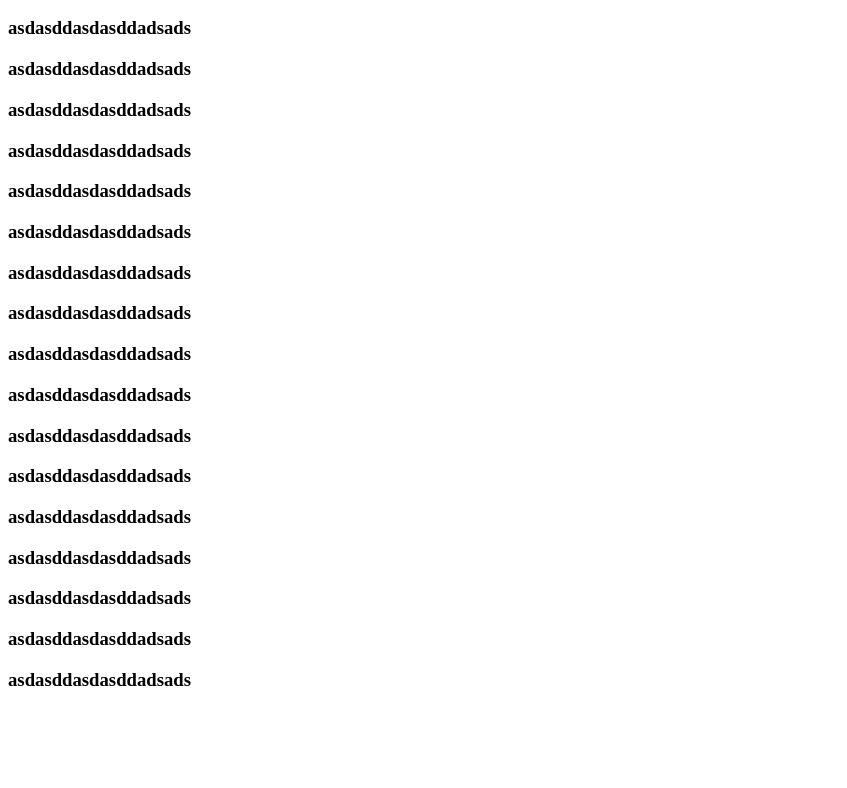
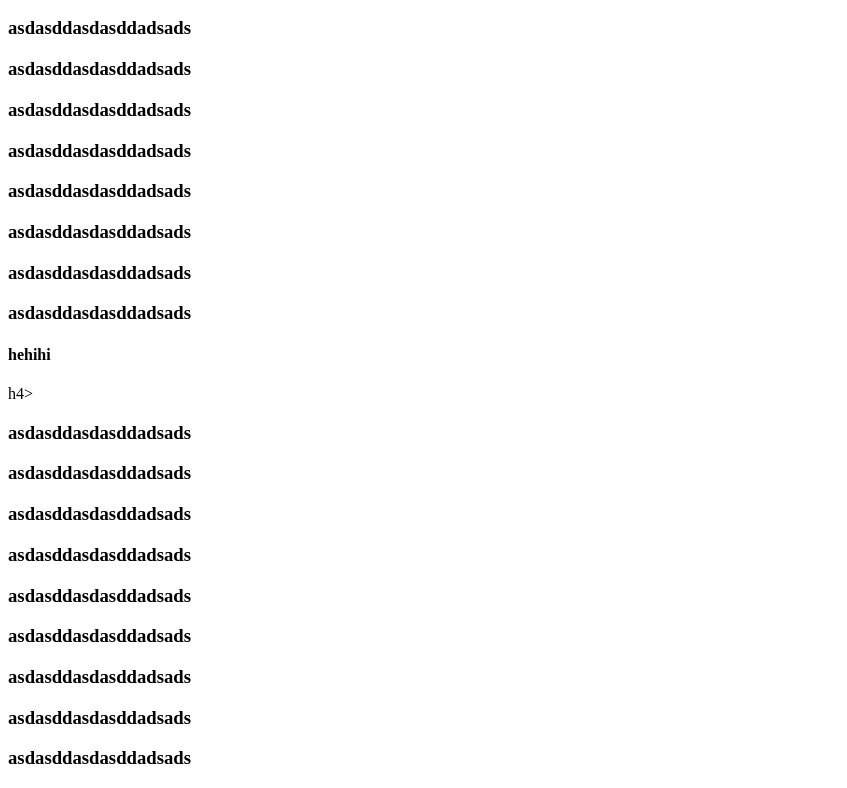
Before and after one commit to devo-local/demo-repository, a website: page index.html in a window 1280 px wide. Shown: the part 96-884 px from the top of the page, without its empty margins (0-847 px from the left). Before the commit the page ends 806 px from the top, so only its background shows below. Drawn offline with Linux system fonts and the light colour scheme.

Commit message:
Update index.html (#35)

```diff
--- a/index.html
+++ b/index.html
@@ -10,7 +10,7 @@
 <h3>asdasddasdasddadsads</h3>
 <h3>asdasddasdasddadsads</h3>
 <h3>asdasddasdasddadsads</h3>
-
+<h4>hehihi</h4>h4>
 <h3>asdasddasdasddadsads</h3>
 <h3>asdasddasdasddadsads</h3>
 <h3>asdasddasdasddadsads</h3>
```
